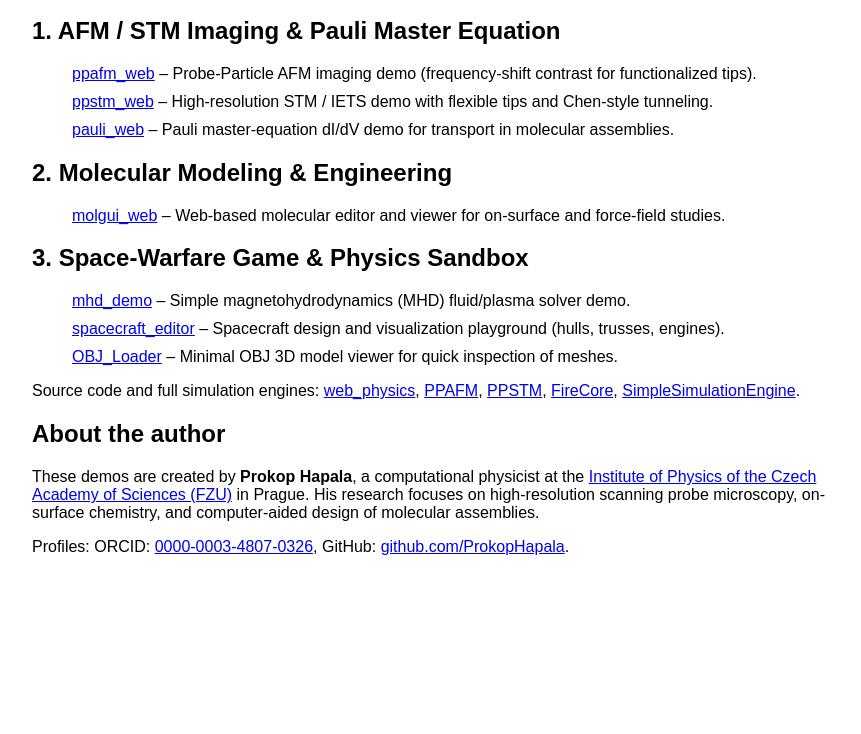
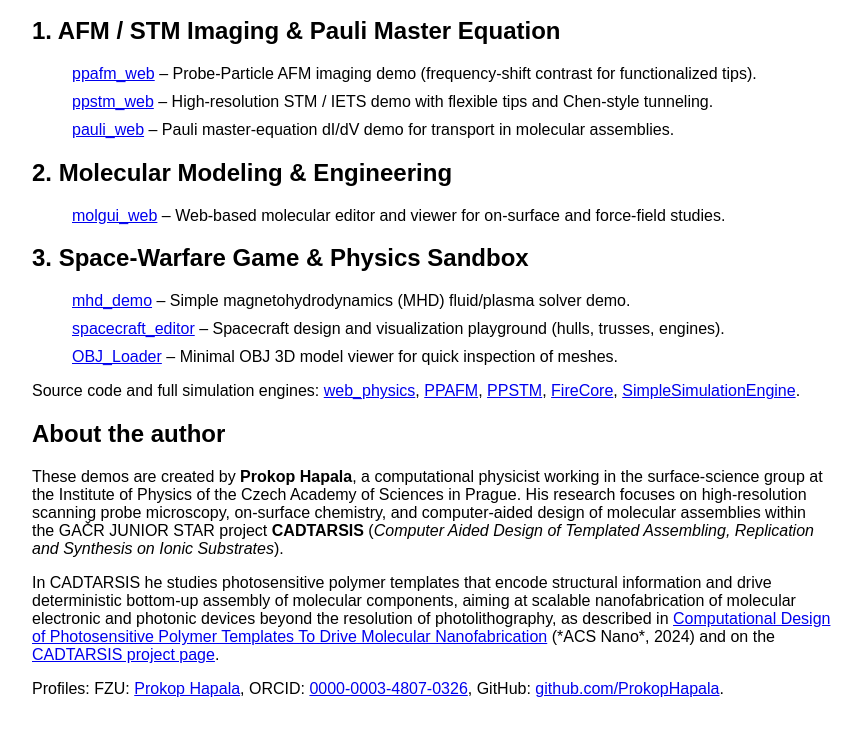
Before and after one commit to ProkopHapala/web_physics, a plain HTML site: page index.html in a window 1280 px wide. Shown: the part 121-855 px from the top of the page, without its empty margins (208-1069 px from the left). Before the commit the page ends 800 px from the top, so only its background shows below. Drawn offline with Linux system fonts and the light colour scheme.

Commit message:
imporved webpage (added link to web_physics index.html to readme, added links to CADTARSIS project)

```diff
--- a/index.html
+++ b/index.html
@@ -40,13 +40,23 @@
 
     <h2>About the author</h2>
     <p>
-        These demos are created by <strong>Prokop Hapala</strong>, a computational physicist at the
-        <a href="https://www.fzu.cz/en/home">Institute of Physics of the Czech Academy of Sciences (FZU)</a> in Prague.
+        These demos are created by <strong>Prokop Hapala</strong>, a computational physicist working in the
+        surface-science group at the Institute of Physics of the Czech Academy of Sciences in Prague.
         His research focuses on high-resolution scanning probe microscopy, on-surface chemistry,
-        and computer-aided design of molecular assemblies.
+        and computer-aided design of molecular assemblies within the GAČR JUNIOR STAR project
+        <strong>CADTARSIS</strong> (<em>Computer Aided Design of Templated Assembling, Replication and Synthesis on Ionic Substrates</em>).
+    </p>
+    <p>
+        In CADTARSIS he studies photosensitive polymer templates that encode structural information and
+        drive deterministic bottom-up assembly of molecular components, aiming at scalable nanofabrication
+        of molecular electronic and photonic devices beyond the resolution of photolithography, as described in
+        <a href="https://doi.org/10.1021/acsnano.3c10575">Computational Design of Photosensitive Polymer Templates To Drive Molecular Nanofabrication</a>
+        (*ACS Nano*, 2024) and on the
+        <a href="https://www.fzu.cz/en/research/divisions-and-departments/division-2/department-23/research/computational-design-nanofabrication-molecular-computers">CADTARSIS project page</a>.
     </p>
     <p>
         Profiles:
+        FZU: <a href="https://www.fzu.cz/en/people/ing-prokop-hapala-phd">Prokop Hapala</a>,
         ORCID: <a href="https://orcid.org/0000-0003-4807-0326">0000-0003-4807-0326</a>,
         GitHub: <a href="https://github.com/ProkopHapala">github.com/ProkopHapala</a>.
     </p>
```
Also changed, not shown: 1 other file.
